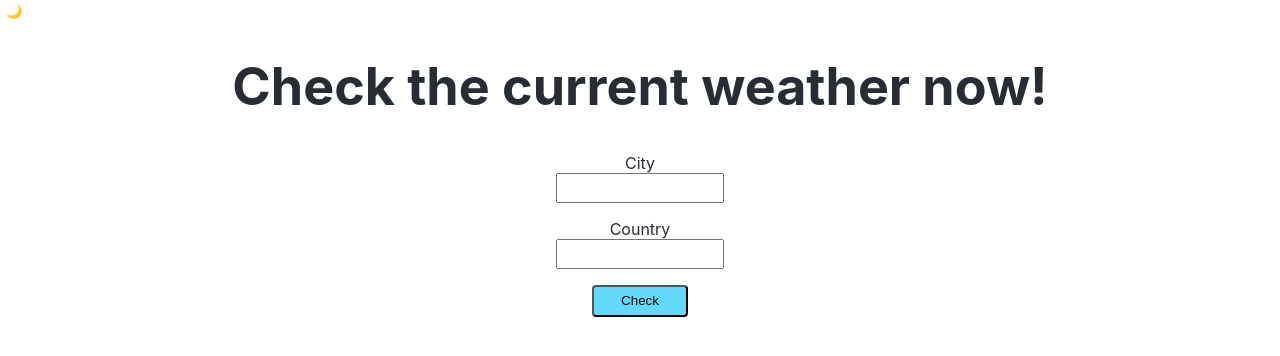
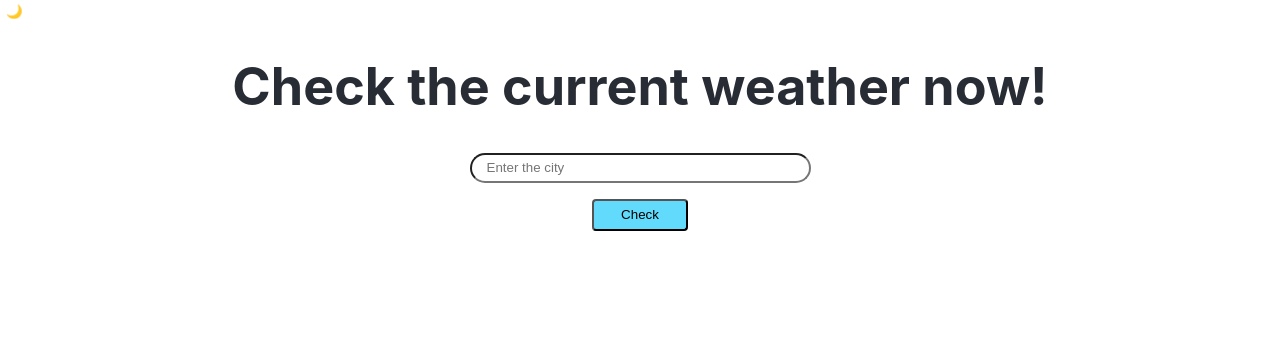
Before and after one commit to isupreetk/weather-forecaster, a React (Create React App) app: page / in a window 1280 px wide. Shown: the top 356 px of the page. Built offline with nearby package versions, Linux system fonts and the light colour scheme.

Commit message:
unsplash api for city image

```diff
--- a/src/App.jsx
+++ b/src/App.jsx
@@ -1,17 +1,19 @@
 import './App.scss';
 import axios from "axios";
-import { useState } from 'react';
+import { useState, useRef } from 'react';
 
 function App() {
 
   let api_key = "d1e9a59db3374dd3a00225001230111";
   let api_URL = "http://api.weatherapi.com/v1";
   // console.log(`${api_URL}/current.json?key=${api_key}&q=Vancouver`);
+  let formRef = useRef();
 
   let [condition, setCondition] = useState();
   let [darkMode, setDarkMode] = useState(false);
   let [theme, setTheme] = useState("light");
   let [icon, setIcon] = useState("🌙");
+  let [cityImage, setCityImage] = useState();
 
   const toggleDarkMode = () => {
     setDarkMode(!darkMode);
@@ -39,6 +41,15 @@ function App() {
       .catch((error) => {
         console.log(error);
       })
+
+    axios.get(`https://api.unsplash.com/search/photos/?client_id=8FZ6HGQVeeTdXK7PzSe-oG5fvseGAqntYJxsQJvvmBk&query=${event.target.city.value}`)
+      .then((response) => {
+        // console.log(response.data.results);
+        // console.log(response.data.results[0].links?.download);
+        setCityImage(response.data.results[0].links?.download);
+      })
+
+      formRef.current.reset();
   }
 
   return (
@@ -50,23 +61,26 @@ function App() {
         <header className="App-header">
           <h1 className='App-header__title'>Check the current weather now!</h1>
         </header>
-      <form className='form' onSubmit={(event) => getWeather(event)}>
-        <label htmlFor='city'>City</label>
-        <input name="city" className='form__input'></input>
-        <label htmlFor='country'>Country</label>
-        <input name="country" className='form__input'></input>
+        <form className='form' ref={formRef} onSubmit={(event) => getWeather(event)}>
+          <input name="city" className='form__input' placeholder="Enter the city"></input>
           <button className='form__button'>Check</button>
         </form>
 
-    { condition ?
+        {condition ?
           (
             <div className='output'>
+              <div className='output__container1'>
+                <h3>{condition.location.name}</h3>
+              </div>
+              <div className='output__container2'></div>
+
+              <img src={cityImage} className='city' alt="city" />
               <p>Text: {condition.current?.condition.text}</p>
-        <p>Icon: <img src={condition.current?.condition.icon} /></p>
-        <p>Temperature: {condition.current?.temp_c} Celsius</p>
-        <p>Feels Like: {condition.current?.feelslike_c} Celsius</p>
-        <p>Humidity: {condition.current?.humidity}</p>
-        <p>Wind Speed: {condition.current?.wind_kph} kph</p>
+              <p>Icon: <img src={condition.current?.condition.icon} alt="weather status"/></p>
+              <p>Temperature: {condition.current?.temp_c}°C</p>
+              <p>Feels Like: {condition.current?.feelslike_c}°C</p>
+              <p>Humidity: {condition.current?.humidity}%</p>
+              <p>Wind Speed: {condition.current?.wind_kph} km/h</p>
               <p>Precipitation: {condition.current?.precip_in} in</p>
             </div>
           )
--- a/src/App.scss
+++ b/src/App.scss
@@ -7,6 +7,14 @@
   height: 120vh;
   // background-color: #282c34;
   // color: white;
+}
+
+.city{
+
+  // background-position: center;
+  // background-size: cover;
+  height: 30vh;
+  width: auto;
 }
 
 .dark {
@@ -57,14 +65,16 @@
   align-items: center;
 
   &__input {
-    text-align: center;
-    margin-bottom: 1rem;
+    // text-align: center;
+    padding-left: 15px;
+    // margin-bottom: 1rem;
     height: 1.5rem;
-    width: 10rem;
+    width: 20rem;
+    border-radius: 20px;
   }
 
   &__button {
-    // margin: 1rem;
+    margin: 1rem;
     background-color: #61dafb;
     border-radius: 4px;
     height: 2rem;
```
Lines whose indentation alone changed are shown as unchanged.
